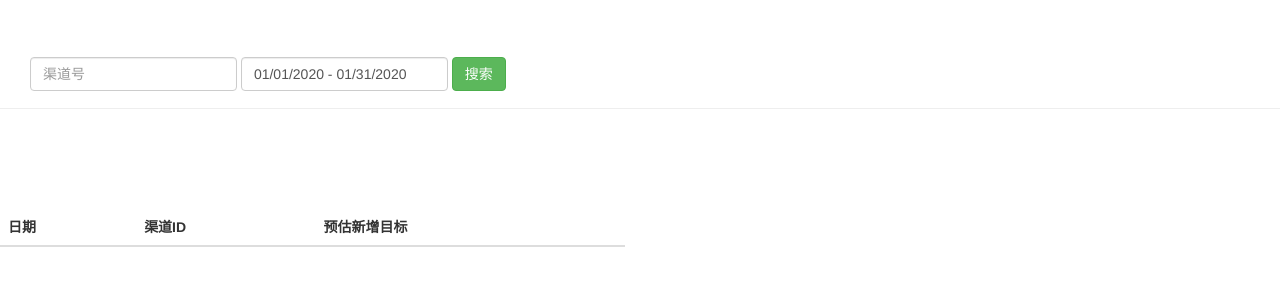
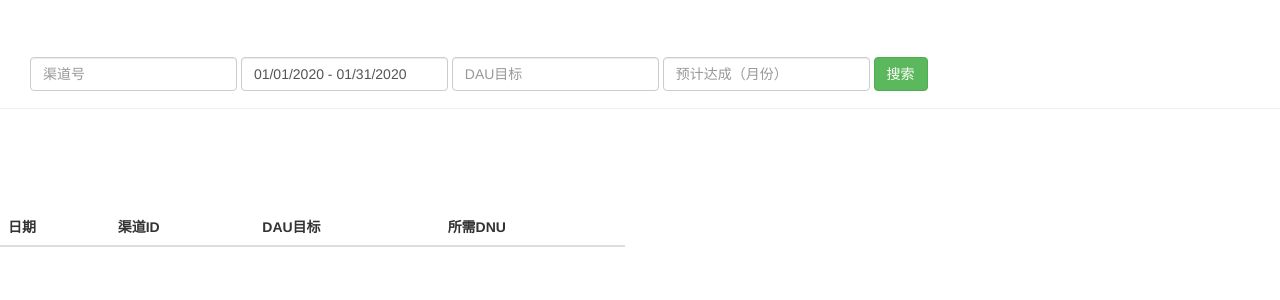
Before and after one commit to Xingyuzhao3/plat_0_1, a Django app: page /dnu_est/ in a window 1280 px wide. Shown: the part 51-351 px from the top of the page. Run offline with Django 3.2, Linux system fonts and the light colour scheme; lists and menus that the app fills with data are empty; some libraries are stand-ins or nearby versions.

Commit message:
DAU、DNU预估基本功能实现完毕

```diff
--- a/plat_0_1/urls.py
+++ b/plat_0_1/urls.py
@@ -24,5 +24,7 @@ urlpatterns = [
     path('lt_est/', views.lt_est),
     path('dau_est/', views.dau_est),
     path('dnu_est/', views.dnu_est),
-    path('lt_est_cal/', views.lt_est_cal)
+    path('lt_est_cal/', views.lt_est_cal),
+    path('dau_est_cal/', views.dau_est_cal),
+    path('dnu_est_cal/', views.dnu_est_cal)
 ]
--- a/plat_app_0_1/templates/dnu_est.html
+++ b/plat_app_0_1/templates/dnu_est.html
@@ -1,5 +1,9 @@
 <!DOCTYPE html>
 <html lang="zh-CN">
+<script type="text/javascript" src="https://cdn.jsdelivr.net/jquery/latest/jquery.min.js"></script>
+<script type="text/javascript" src="https://cdn.jsdelivr.net/momentjs/latest/moment.min.js"></script>
+<script type="text/javascript" src="https://cdn.jsdelivr.net/npm/daterangepicker/daterangepicker.min.js"></script>
+<link rel="stylesheet" type="text/css" href="https://cdn.jsdelivr.net/npm/daterangepicker/daterangepicker.css" />
   <head>
     <!-- 加载bootstrap3应用、CSS、Javascript文件，% %为Django模板标签语言 -->
     {% load bootstrap3 %}
@@ -45,11 +49,27 @@
       <div class="page-header" style="padding-top:60px;">
           <div id="navbar" class="navbar-collapse collapse">
             <!-- method=get 为HTTP请求方式，action=/search_name/为搜索请求路径 -->
-            <form class="navbar-form" method="get" action="/search_name/">
+            <form class="navbar-form" method="get" action="/dnu_est_cal/">
               <div class="form-group">
                 <!-- name=name为搜索输入框name的属性值 -->
                 <input name="name" type="text" placeholder="渠道号" class="form-control">
                   <input type="text" name="daterange" value="01/01/2020 - 01/31/2020" class="form-control" />
+                  <input name="dau_goal" type="text" placeholder="DAU目标" class="form-control">
+                  <input type="text" list="itemlist" name="est_time_range" placeholder="预计达成（月份）" class="form-control">
+                   <datalist id="itemlist">
+                    <option>1个月</option>
+                    <option>2个月</option>
+                       <option>3个月</option>
+                       <option>4个月</option>
+                       <option>5个月</option>
+                       <option>6个月</option>
+                       <option>7个月</option>
+                       <option>8个月</option>
+                       <option>9个月</option>
+                       <option>10个月</option>
+                       <option>11个月</option>
+                       <option>12个月</option>
+                   </datalist>
               </div>
               <button type="submit" class="btn btn-success">搜索</button>
             </form>
@@ -65,7 +85,8 @@
               <tr>
                 <th>日期</th>
                 <th>渠道ID</th>
-                  <th>预估新增目标</th>
+                  <th>DAU目标</th>
+                  <th>所需DNU</th>
               </tr>
             </thead>
             <tbody>
@@ -73,38 +94,10 @@
               <!-- events 这是在 views 中传递过来的第三个参数的 key -->
               {% for event in events %}
                 <tr>
-                  <td>{{ event.pday }}</td>
-                  <td>{{ event.ch_id }}</td>
-                  <td>{{ event.dnu }}</td>
-                    <td>{{ event.rete_d1 }}</td>
-                    <td>{{ event.rete_d2 }}</td>
-                    <td>{{ event.rete_d3 }}</td>
-                    <td>{{ event.rete_d4 }}</td>
-                    <td>{{ event.rete_d5 }}</td>
-                    <td>{{ event.rete_d6 }}</td>
-                    <td>{{ event.rete_d7 }}</td>
-                    <td>{{ event.rete_d8 }}</td>
-                    <td>{{ event.rete_d9 }}</td>
-                    <td>{{ event.rete_d10 }}</td>
-                    <td>{{ event.rete_d11 }}</td>
-                    <td>{{ event.rete_d12 }}</td>
-                    <td>{{ event.rete_d13 }}</td>
-                    <td>{{ event.rete_d14 }}</td>
-                    <td>{{ event.rete_d15 }}</td>
-                    <td>{{ event.rete_d16 }}</td>
-                    <td>{{ event.rete_d17 }}</td>
-                    <td>{{ event.rete_d18 }}</td>
-                    <td>{{ event.rete_d19 }}</td>
-                    <td>{{ event.rete_d20 }}</td>
-                    <td>{{ event.rete_d21 }}</td>
-                    <td>{{ event.rete_d22 }}</td>
-                    <td>{{ event.rete_d23 }}</td>
-                    <td>{{ event.rete_d24 }}</td>
-                    <td>{{ event.rete_d25 }}</td>
-                    <td>{{ event.rete_d26 }}</td>
-                    <td>{{ event.rete_d27 }}</td>
-                    <td>{{ event.rete_d28 }}</td>
-                    <td>{{ event.rete_d29 }}</td>
+                    <td>{{ event.date_fmt }}</td>
+                <td>{{ event.ch_id }}</td>
+                <td>{{ event.dau }}</td>
+                <td>{{ event.dnu }}</td>
                 </tr>
               {% endfor %}
             </tbody>
--- a/plat_app_0_1/views.py
+++ b/plat_app_0_1/views.py
@@ -5,6 +5,7 @@ from scipy.optimize import curve_fit
 import numpy as np
 import pandas as pd
 from datetime import datetime
+from dateutil.relativedelta import *
 # Create your views here.
 
 
@@ -19,6 +20,36 @@ def decay_rate(stay):
 
 def func(x, a, b):
     return a * (x ** b)
+
+def date_list_gen(m):
+    date_list = []
+    for i in range(1,int(m)+1):
+        date_tmp = str(datetime.now()+relativedelta(months=+i))[0:10]
+        date_list.append(date_tmp)
+    return date_list
+
+def dau_est_dict_gen(opt,m,ch_id,dnu):
+    res_list = []
+    for i in range(1,int(m)+1):
+        res_dict = {}
+        date_tmp = str(datetime.now()+relativedelta(months=+i))[0:10]
+        res_dict['date_fmt'] = date_tmp
+        res_dict['ch_id'] = ch_id
+        res_dict['dau'] = int(power_pred(opt,int(i)*30)*int(dnu)) #严谨的写法应取时间差
+        res_dict['dnu'] = dnu
+        res_list.append(res_dict)
+    return res_list
+
+def dnu_est_dict_gen(opt,m,ch_id,dau):
+    res_dict = {}
+    date_tmp = str(datetime.now()+relativedelta(months=+int(m)))[0:10]
+    res_dict['date_fmt'] = date_tmp
+    res_dict['ch_id'] = ch_id
+    res_dict['dnu'] = int(int(dau)/power_pred(opt,int(m)*30)) #严谨的写法应取时间差
+    res_dict['dau'] = dau
+    res_list = [res_dict]
+    return res_list
+
 
 def power_pred(act_stay,pred_days):
     decay = decay_rate(act_stay)
@@ -95,10 +126,66 @@ def lt_est_cal(request):
     res_list = [res_dict]
     return render(request, "lt_est.html", {"events": res_list})
 
-def dnu_est_cal():
-    pass
+def dnu_est_cal(request):
+    search_name = request.GET.get("name", "")
+    date_fmt = request.GET.get("daterange","")
+    dau_goal = request.GET.get("dau_goal", "")
+    est_time_range = request.GET.get("est_time_range", "").strip('个月')
+    # datelist_build
+    date_list = date_list_gen(est_time_range)
+
+    # LT est
+    start_date = date_fmt.split('-')[0].strip()
+    end_date = date_fmt.split('-')[1].strip()
+    start_date = datetime.strptime(start_date, '%m/%d/%Y').strftime('%Y-%m-%d').replace('-', '')
+    end_date = datetime.strptime(end_date, '%m/%d/%Y').strftime('%Y-%m-%d').replace('-', '')
+    event_list = Ch_rete_dtl.objects.filter(ch_id__contains=search_name,
+                                            pday__gte=start_date,
+                                            pday__lte=end_date)
+    query_df = pd.DataFrame(list(event_list.values()))
+    # Django查询列表在服务端环境，字段排序会发生变化，导致基于位置的切片字段混乱，故在此重新组织排序
+    query_df = query_df[['id', 'pday', 'ch_id', 'rete_d1', 'rete_d2', 'rete_d3', 'rete_d4',
+                         'rete_d5', 'rete_d6', 'rete_d7', 'rete_d8', 'rete_d9', 'rete_d10',
+                         'rete_d11', 'rete_d12', 'rete_d13', 'rete_d14', 'rete_d15', 'rete_d16',
+                         'rete_d17', 'rete_d18', 'rete_d19', 'rete_d20', 'rete_d21', 'rete_d22',
+                         'rete_d23', 'rete_d24', 'rete_d25', 'rete_d26', 'rete_d27', 'rete_d28',
+                         'rete_d29', 'dnu']]
+    days = len(query_df)
+    opt = []
+    for i in range(days - 1):
+        opt.append(mean_0(query_df.iloc[:, i + 3][0:days - 1 - i]))
+    res_list = dnu_est_dict_gen(opt, est_time_range, search_name, dau_goal)
+    return render(request, "dnu_est.html", {"events": res_list})
 
 def dau_est_cal(request):
     search_name = request.GET.get("name", "")
     date_fmt = request.GET.get("daterange","")
-    dnu_set = request.GET.get("daterange", "")
+    dau_setted = request.GET.get("dnu_data", "")
+    est_time_range = request.GET.get("est_time_range", "").strip('个月')
+
+    #datelist_build
+    date_list = date_list_gen(est_time_range)
+
+    #LT est
+    start_date = date_fmt.split('-')[0].strip()
+    end_date = date_fmt.split('-')[1].strip()
+    start_date = datetime.strptime(start_date, '%m/%d/%Y').strftime('%Y-%m-%d').replace('-','')
+    end_date = datetime.strptime(end_date, '%m/%d/%Y').strftime('%Y-%m-%d').replace('-','')
+    event_list = Ch_rete_dtl.objects.filter(ch_id__contains=search_name,
+                                            pday__gte=start_date,
+                                            pday__lte=end_date)
+    query_df = pd.DataFrame(list(event_list.values()))
+    #Django查询列表在服务端环境，字段排序会发生变化，导致基于位置的切片字段混乱，故在此重新组织排序
+    query_df = query_df[['id', 'pday', 'ch_id', 'rete_d1', 'rete_d2', 'rete_d3', 'rete_d4',
+       'rete_d5', 'rete_d6', 'rete_d7', 'rete_d8', 'rete_d9', 'rete_d10',
+       'rete_d11', 'rete_d12', 'rete_d13', 'rete_d14', 'rete_d15', 'rete_d16',
+       'rete_d17', 'rete_d18', 'rete_d19', 'rete_d20', 'rete_d21', 'rete_d22',
+       'rete_d23', 'rete_d24', 'rete_d25', 'rete_d26', 'rete_d27', 'rete_d28',
+       'rete_d29', 'dnu']]
+    days = len(query_df)
+    opt = []
+    for i in range(days - 1):
+        opt.append(mean_0(query_df.iloc[:, i + 3][0:days - 1 - i]))
+    res_list = dau_est_dict_gen(opt,est_time_range,search_name,dau_setted)
+    return render(request, "dau_est.html", {"events": res_list})
+    #return HttpResponse(search_name+date_fmt+dnu_setted+est_time_range)
```
Also changed, not shown: plat_app_0_1/templates/dau_est.html (+10 -33 lines).
